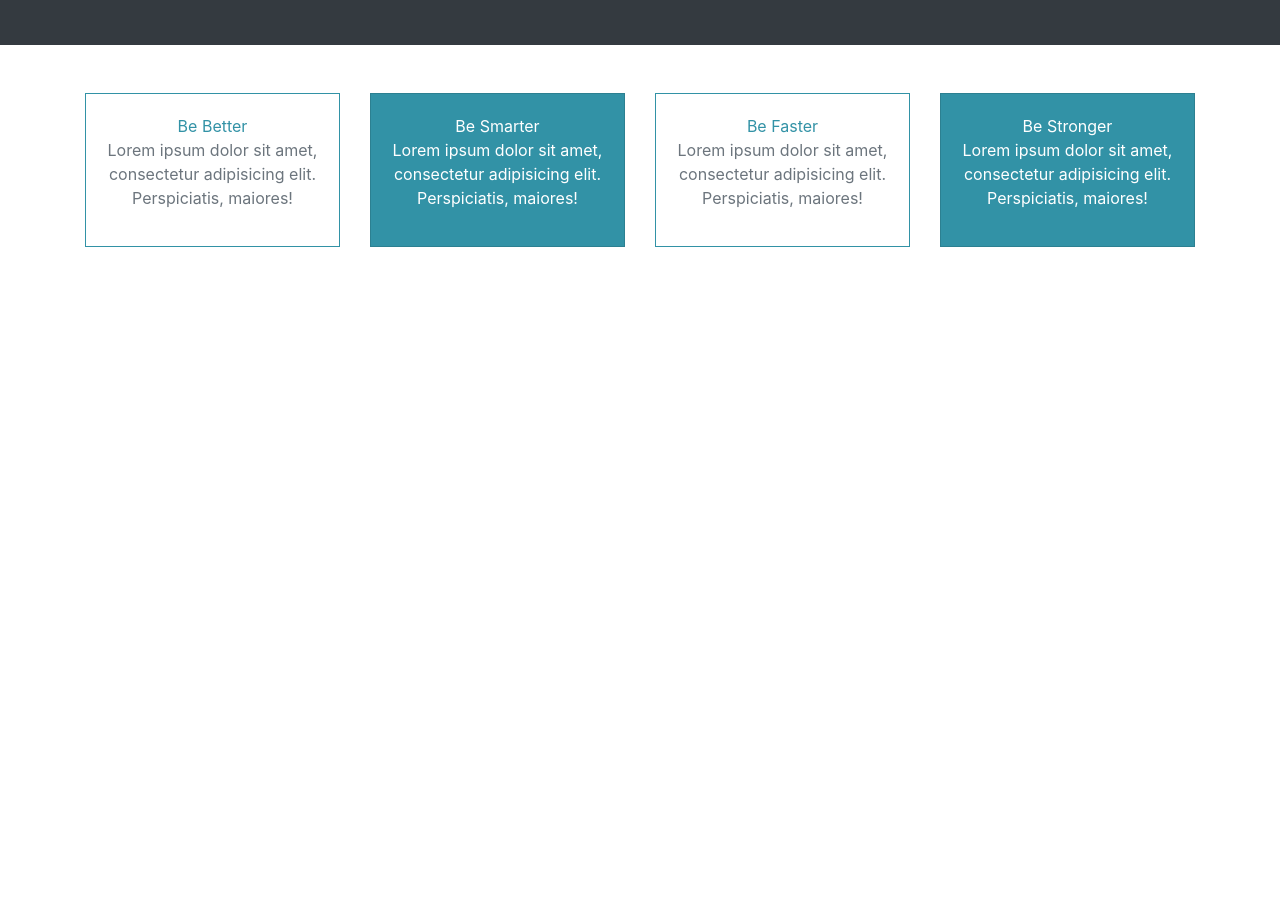
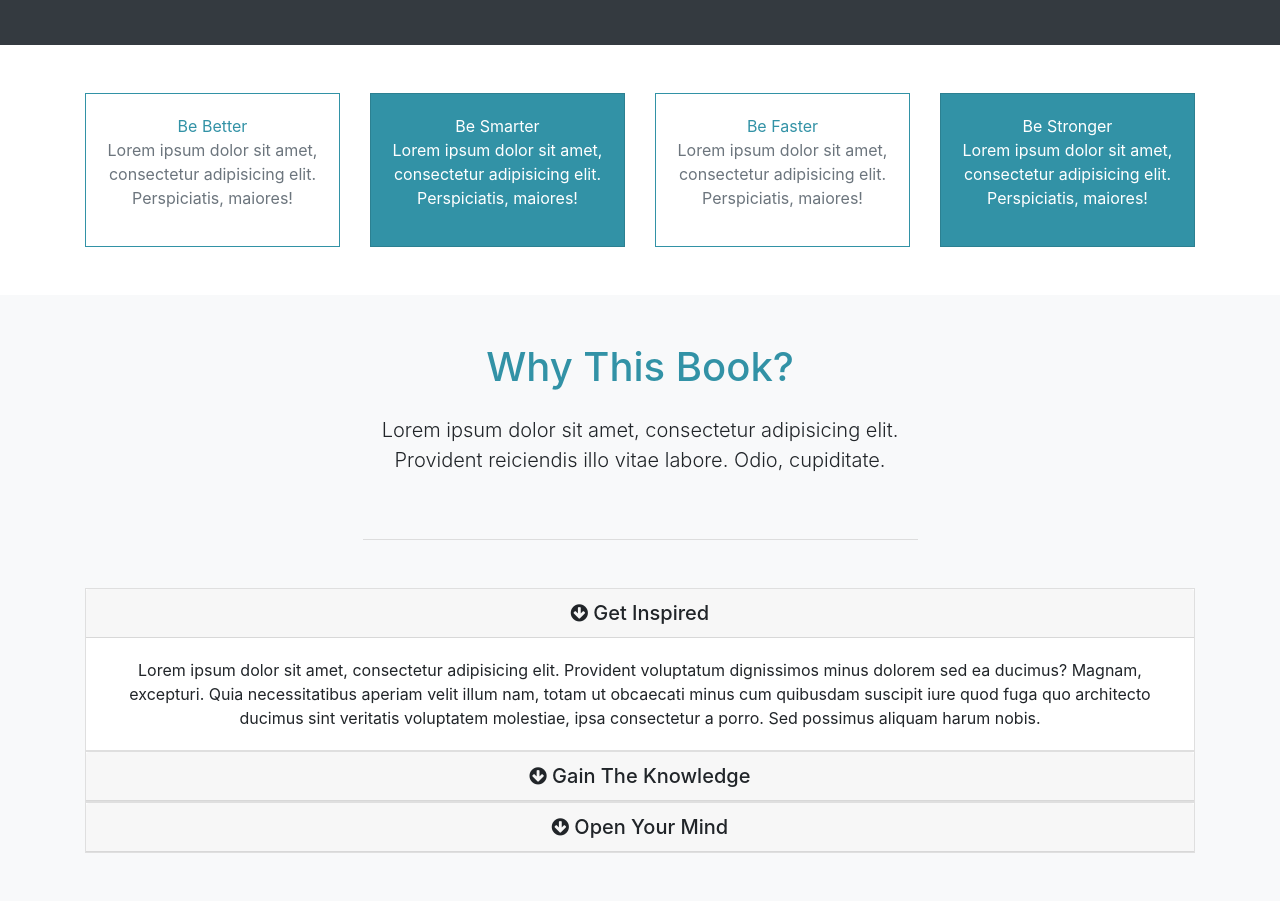
Before and after one commit to a-soliman/mizuxeBookTheme, a website: page src/index.html in a window 1280 px wide. Shown: the part 820-1724 px from the top of the page. Before the commit the page ends 1115 px from the top, so only its background shows below. Drawn offline with nearby package versions, Linux system fonts and the light colour scheme; files that its build step writes are made by us from their sources.

Commit message:
coded the about section

```diff
--- a/src/index.html
+++ b/src/index.html
@@ -114,6 +114,70 @@
 		</div>
 	</section>
 
+	<!-- ABOUT SECTION -->
+	<section id="about" class="mb-5 py-5 text-center bg-light">
+		<div class="container">
+			<div class="row">
+				<div class="col">
+					<div class="info-header mb-5">
+						<h1 class="text-primary pb-3">
+							Why This Book?
+						</h1>
+						<p class="lead pb-5">Lorem ipsum dolor sit amet, consectetur adipisicing elit. Provident reiciendis illo vitae labore. Odio, cupiditate.</p>
+					</div>
+
+					<!-- Accordian -->
+					<div id="accordian" class="tablist">
+						<div class="card no-radius">
+							<div class="card-header" id="heading1">
+								<h5 class="mb-0">
+									<div href="#collapse1" data-toggle="collapse" data-parent="#accordian">
+										<i class="fa fa-arrow-circle-down"></i>
+										Get Inspired
+									</div>
+								</h5>
+							</div>
+							<div id="collapse1" class="collapse show">
+								<div class="card-body">Lorem ipsum dolor sit amet, consectetur adipisicing elit. Provident voluptatum dignissimos minus dolorem sed ea ducimus? Magnam, excepturi. Quia necessitatibus aperiam velit illum nam, totam ut obcaecati minus cum quibusdam suscipit iure quod fuga quo architecto ducimus sint veritatis voluptatem molestiae, ipsa consectetur a porro. Sed possimus aliquam harum nobis.
+								</div>
+							</div>
+						</div>
+
+						<div class="card no-radius">
+							<div class="card-header" id="heading2">
+								<h5 class="mb-0">
+									<div href="#collapse2" data-toggle="collapse" data-parent="#accordian">
+										<i class="fa fa-arrow-circle-down"></i>
+										Gain The Knowledge
+									</div>
+								</h5>
+							</div>
+							<div id="collapse2" class="collapse">
+								<div class="card-body">Lorem ipsum dolor sit amet, consectetur adipisicing elit. Provident voluptatum dignissimos minus dolorem sed ea ducimus? Magnam, excepturi. Quia necessitatibus aperiam velit illum nam, totam ut obcaecati minus cum quibusdam suscipit iure quod fuga quo architecto ducimus sint veritatis voluptatem molestiae, ipsa consectetur a porro. Sed possimus aliquam harum nobis.
+								</div>
+							</div>
+						</div>
+
+						<div class="card no-radius">
+							<div class="card-header" id="heading3">
+								<h5 class="mb-0">
+									<div href="#collapse3" data-toggle="collapse" data-parent="#accordian">
+										<i class="fa fa-arrow-circle-down"></i>
+										Open Your Mind
+									</div>
+								</h5>
+							</div>
+							<div id="collapse3" class="collapse">
+								<div class="card-body">Lorem ipsum dolor sit amet, consectetur adipisicing elit. Provident voluptatum dignissimos minus dolorem sed ea ducimus? Magnam, excepturi. Quia necessitatibus aperiam velit illum nam, totam ut obcaecati minus cum quibusdam suscipit iure quod fuga quo architecto ducimus sint veritatis voluptatem molestiae, ipsa consectetur a porro. Sed possimus aliquam harum nobis.
+								</div>
+							</div>
+						</div>
+					</div>
+				</div>
+			</div>
+		</div>
+	</section>
+
 
 
 
--- a/src/scss/styles.scss
+++ b/src/scss/styles.scss
@@ -31,3 +31,9 @@ body {
 		height: 100%;
 	}
 }
+
+.info-header {
+	width: 50%;
+	margin: auto;
+	border-bottom: 1px solid #ddd;
+}
```
